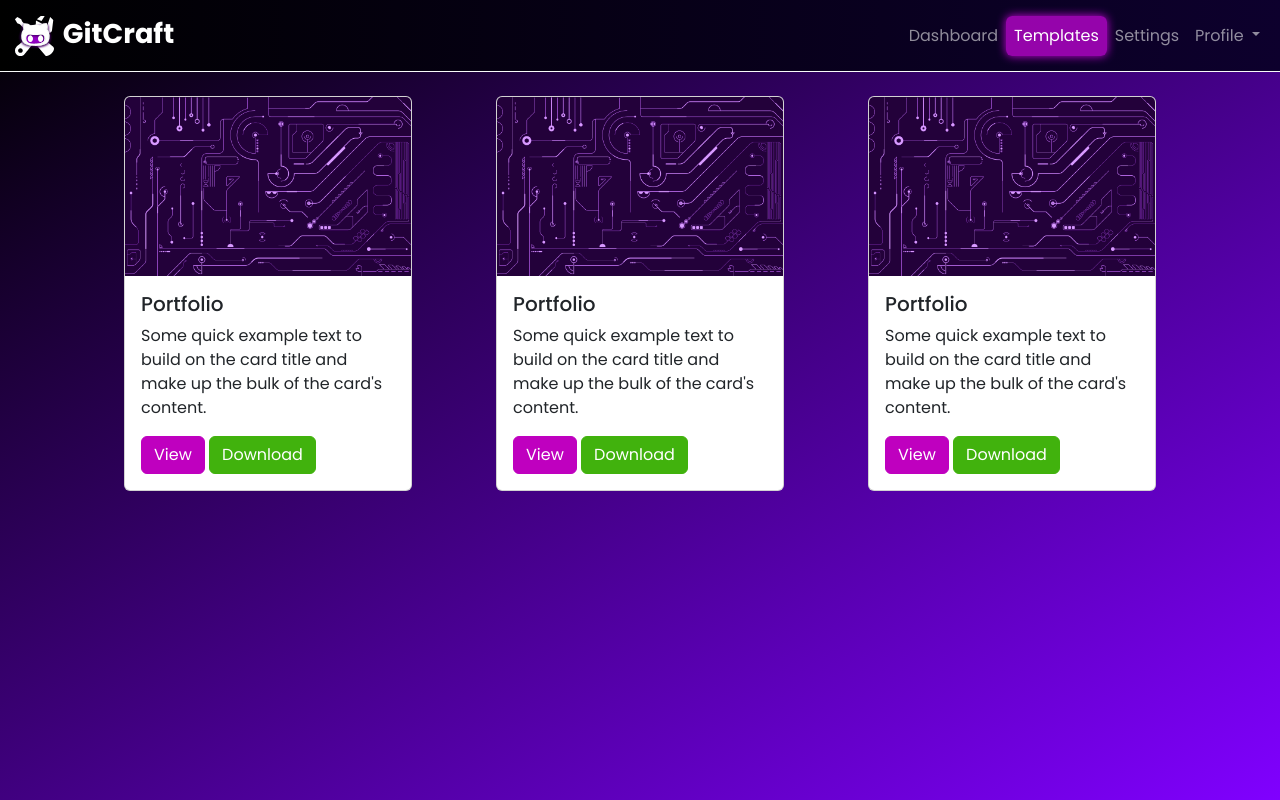
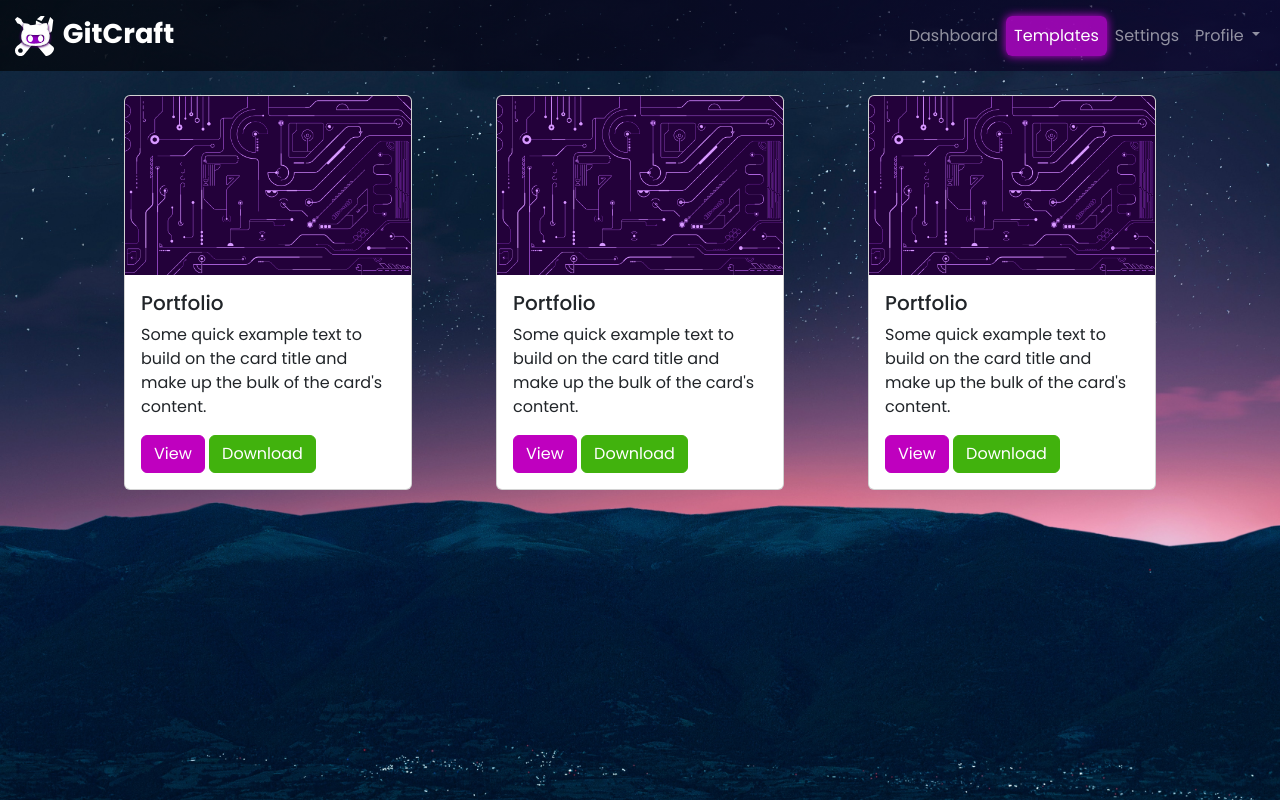
Before and after one commit to BradleyGilden/GitCraft, a Flask app: page /temps in a window 1280 px wide. Run offline with Flask 3, Linux system fonts and the light colour scheme; the visitor is signed in with stand-in values (Sample User, id 1); parts of the project's set-up code (start-up, migrations or seed data) failed here and were passed over; some libraries are stand-ins or nearby versions.

Commit message:
updated visuals

```diff
--- a/app/static/css/authentication.css
+++ b/app/static/css/authentication.css
@@ -10,7 +10,6 @@ html,body{
   height: 100%;
   width: 100%;
   place-items: start;
-  background-image: url('../images/software-meeting.jpg');
   background-repeat: no-repeat;
   background-position: center;
   background-size: cover;
@@ -27,7 +26,7 @@ html,body{
   overflow: hidden;
   max-width: max(390px, 40%);
   height: 100vh;
-  background: #fff;
+  background: #ffffff9d;
   padding: 30px;
   border-top-right-radius: 15px;
   border-bottom-right-radius: 15px;
@@ -239,7 +238,6 @@ form .btn input[type="submit"]{
 .logo {
   height: 100px;
   width: 100px;
-  background-image: url(../images/gitlogowhite.svg);
   background-size: contain;
   background-repeat: no-repeat;
 }
--- a/app/static/css/custom.scss
+++ b/app/static/css/custom.scss
@@ -6,9 +6,12 @@
   font-family: 'Poppins', sans-serif;
 }
 body {
-  background: #232526; /* fallback for old browsers */
-background: -webkit-linear-gradient(to right, #232526, #414345); /* Chrome 10-25, Safari 5.1-6 */
-  background: linear-gradient(to bottom right, #000000, rgb(128, 0, 255)); /* W3C, IE 10+/ Edge, Firefox 16+, Chrome 26+, Opera 12+, Safari 7+ */
+  width: 100%;
+  height: 100%;
+  background-image: url(../images/background2.jpg);
+//   background: #232526; /* fallback for old browsers */
+// background: -webkit-linear-gradient(to right, #232526, #414345); /* Chrome 10-25, Safari 5.1-6 */
+//   background: linear-gradient(to bottom right, #000000, rgb(128, 0, 255)); /* W3C, IE 10+/ Edge, Firefox 16+, Chrome 26+, Opera 12+, Safari 7+ */
   background-size: cover;
   background-repeat: no-repeat;
 }
@@ -20,7 +23,7 @@ background: -webkit-linear-gradient(to right, #232526, #414345); /* Chrome 10-25
 /**************** NAV BAR STYLING ************************/
 .custom-nav {
   &-bg {
-    background: linear-gradient(to left, #0d002d, #000000);
+    background: linear-gradient(to left, #0d002da6, #000000a0);
   }
 }
 
--- a/app/static/js/dashboard.js
+++ b/app/static/js/dashboard.js
@@ -16,8 +16,8 @@ new Chart(ctx, {
       borderWidth: 2,
       backgroundColor: [
         'rgb(4, 217, 61)',
-        'rgb(25, 163, 255)',
-        'rgb(163, 163, 163)'
+        'rgb(132, 2, 219)',
+        'rgb(19, 16, 59)'
       ],
       hoverOffset: 10
     }],
--- a/app/templates/authentication.html
+++ b/app/templates/authentication.html
@@ -11,10 +11,10 @@
   <link rel="stylesheet" href="{{ url_for('static', filename='css/authentication.css') }}">
   <script defer src="{{ url_for('static', filename='js/authentication.js') }}"></script>
 </head>
-  <body>
+  <body style="background-image: url({{ url_for('static', filename='images/software-meeting.jpg') }})">
     <div class="wrapper">
       <div class="logo-group">
-        <div class="logo"></div>
+        <div class="logo" style="background-image: url({{ url_for('static', filename='images/gitlogowhite.svg') }})"></div>
         <h1 class="pro-title">GitCraft</h1>
       </div>
       <div class="title-text">
--- a/app/templates/dashboard.html
+++ b/app/templates/dashboard.html
@@ -19,7 +19,7 @@
 </head>
   <body>
     <div class="cover d-flex flex-column">
-      <nav class="navbar custom-nav-bg navbar-expand-lg border-light border-bottom" data-bs-theme="dark">
+      <nav class="navbar custom-nav-bg navbar-expand-lg border-light" data-bs-theme="dark">
         <div class="container-fluid">
           <a class="navbar-brand" href="{{ url_for('dashboard') }}">
             <img src="{{ url_for('static', filename='images/gitlogonav.svg') }}" alt="Bootstrap" width="45" height="45">
--- a/app/templates/settings.html
+++ b/app/templates/settings.html
@@ -21,7 +21,7 @@
 </head>
   <body>
     <div class="cover">
-      <nav class="navbar custom-nav-bg navbar-expand-lg border-light border-bottom" data-bs-theme="dark">
+      <nav class="navbar custom-nav-bg navbar-expand-lg border-light" data-bs-theme="dark">
         <div class="container-fluid">
           <a class="navbar-brand" href="{{ url_for('dashboard') }}">
             <img src="{{ url_for('static', filename='images/gitlogonav.svg') }}" alt="Bootstrap" width="45" height="45">
--- a/app/templates/temps.html
+++ b/app/templates/temps.html
@@ -19,7 +19,7 @@
 </head>
   <body>
     <div class="cover">
-      <nav class="navbar custom-nav-bg navbar-expand-lg border-light border-bottom" data-bs-theme="dark">
+      <nav class="navbar custom-nav-bg navbar-expand-lg border-light" data-bs-theme="dark">
         <div class="container-fluid">
           <a class="navbar-brand" href="{{ url_for('dashboard') }}">
             <img src="{{ url_for('static', filename='images/gitlogonav.svg') }}" alt="Bootstrap" width="45" height="45">
```
Also changed, not shown: app/static/css/custom.css, app/static/images/background2.jpg (added), 2 other files.
